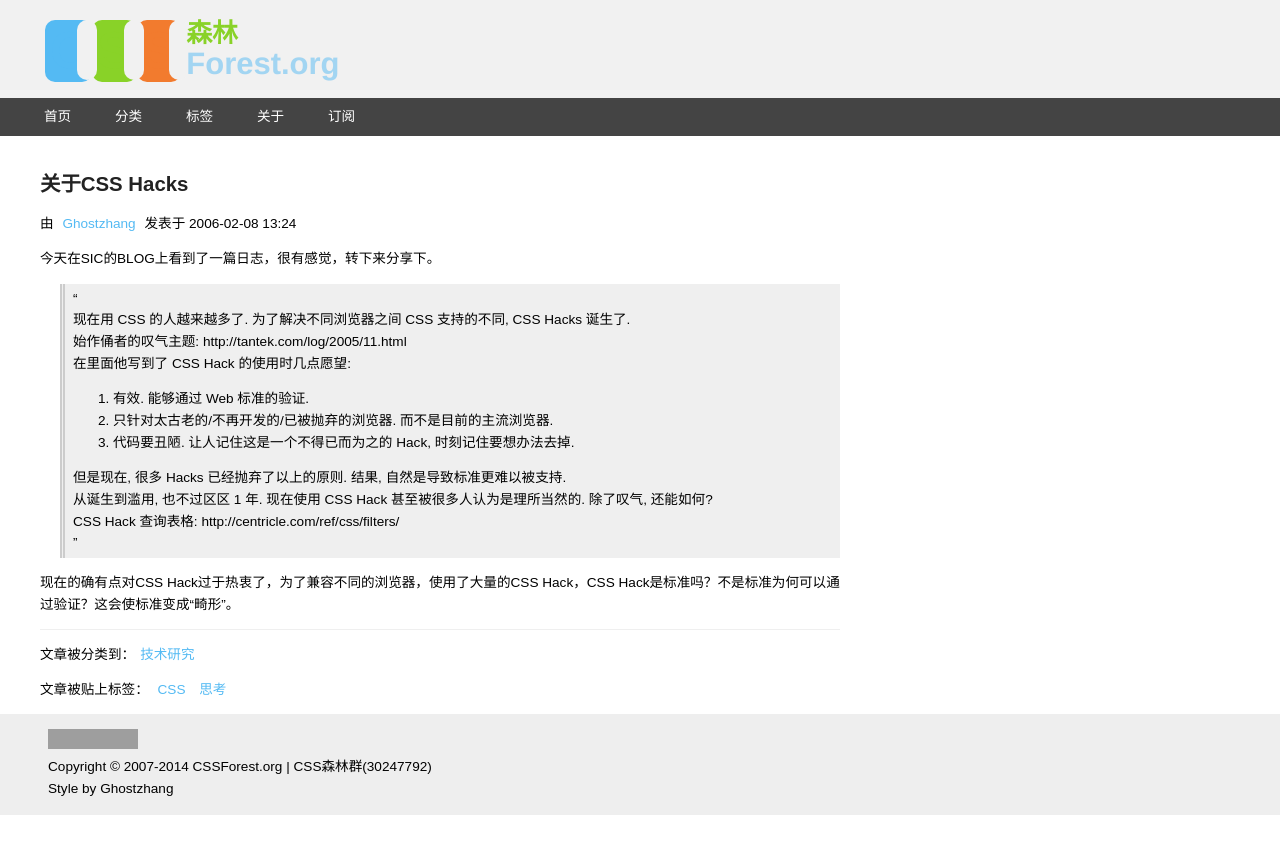
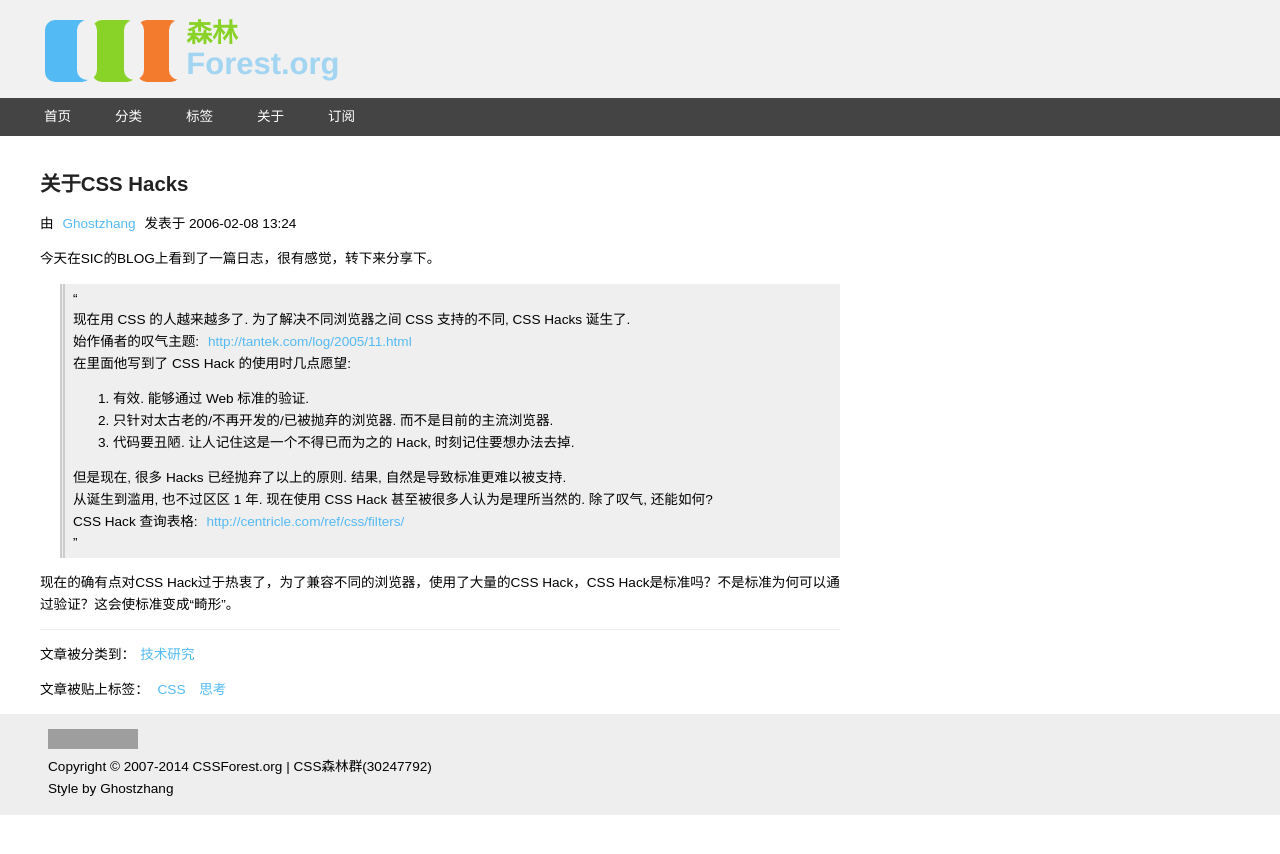
Before and after one commit to ghostzhang/ghostzhang.github.io, a Jekyll site: the page built from _posts/2006-02-08-关于CSS-Hacks.md, in a window 1280 px wide. Shown: the top 854 px of the page. Built offline with Jekyll 4.4.1, drawn with Linux system fonts in a browser that asks for light colours; comment, search, counter and statistics services are not loaded; grey boxes are pictures that could not be loaded.

Commit message:
更新文章

```diff
--- a/_includes/jsfiddle.html
+++ b/_includes/jsfiddle.html
@@ -1 +1 @@
-<iframe width="100%" height="300" src="http://jsfiddle.net/ghostzhang/{{ include.id }}/embedded/{{ include.v }}" allowfullscreen="allowfullscreen" frameborder="0"></iframe>
+<iframe width="100%" height="300" src="http://jsfiddle.net/ghostzhang/{{ include.id }}{{ if include.v }}/{{ include.v }}{{ endif }}/embedded/{{ include.r }}" allowfullscreen="allowfullscreen" frameborder="0"></iframe>
--- a/_posts/2006-02-08-关于CSS-Hacks.md
+++ b/_posts/2006-02-08-关于CSS-Hacks.md
@@ -16,7 +16,7 @@ published: true
 > 现在用 CSS 的人越来越多了.
 > 为了解决不同浏览器之间 CSS 支持的不同, CSS Hacks 诞生了.
 >
-> 始作俑者的叹气主题: http://tantek.com/log/2005/11.html
+> 始作俑者的叹气主题: <http://tantek.com/log/2005/11.html>
 >
 > 在里面他写到了 CSS Hack 的使用时几点愿望:
 >
@@ -30,7 +30,7 @@ published: true
 > 现在使用 CSS Hack 甚至被很多人认为是理所当然的.
 > 除了叹气, 还能如何?
 >
-> CSS Hack 查询表格: http://centricle.com/ref/css/filters/
+> CSS Hack 查询表格: <http://centricle.com/ref/css/filters/>
 
 现在的确有点对CSS Hack过于热衷了，为了兼容不同的浏览器，使用了大量的CSS Hack，CSS Hack是标准吗？不是标准为何可以通过验证？这会使标准变成“畸形”。
 
```
Also changed, not shown: _posts/2007-01-03-横排列表(li)的左右对齐.md (added, +18 -0 lines), _posts/2007-01-22-内容垂直居中.md (added, +24 -0 lines), _posts/2014-09-17-github搭建博客中踩过的坑.md (+5 -4 lines).
